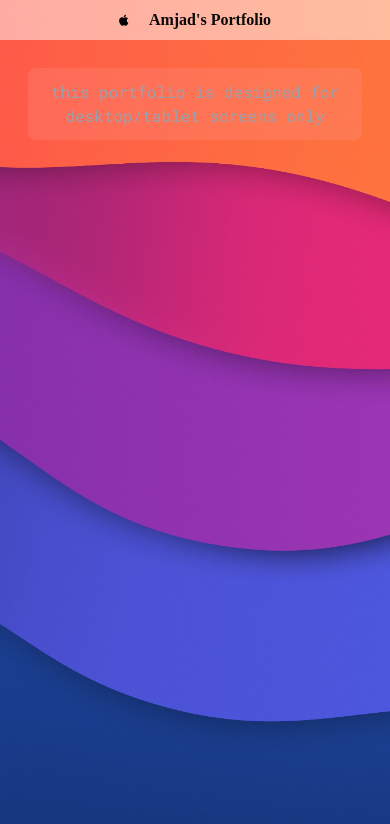
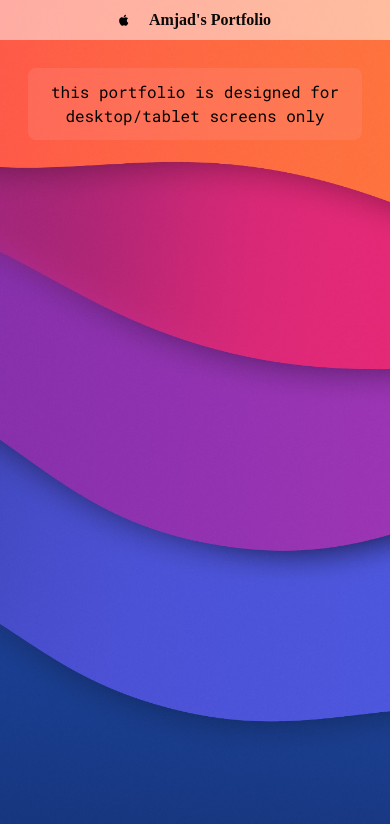
Before and after one commit to theonlyamjad/macos_portfolio, a Next.js app: page / in a window 390 px wide. Shown: the top 824 px of the page. Built offline with nearby package versions, Linux system fonts and the light colour scheme; a web font is replaced by a local one.

Commit message:
changing small screen text's color

```diff
--- a/src/app/components/Welcome.tsx
+++ b/src/app/components/Welcome.tsx
@@ -4,7 +4,7 @@ const Welcome = () => {
     return (
         <section id='welcome'>
             <div className="small-screen">
-                <p>this portfolio is designed for desktop/tablet screens only</p>
+                <p className="text-black">this portfolio is designed for desktop/tablet screens only</p>
             </div>
         </section>
     )
```
